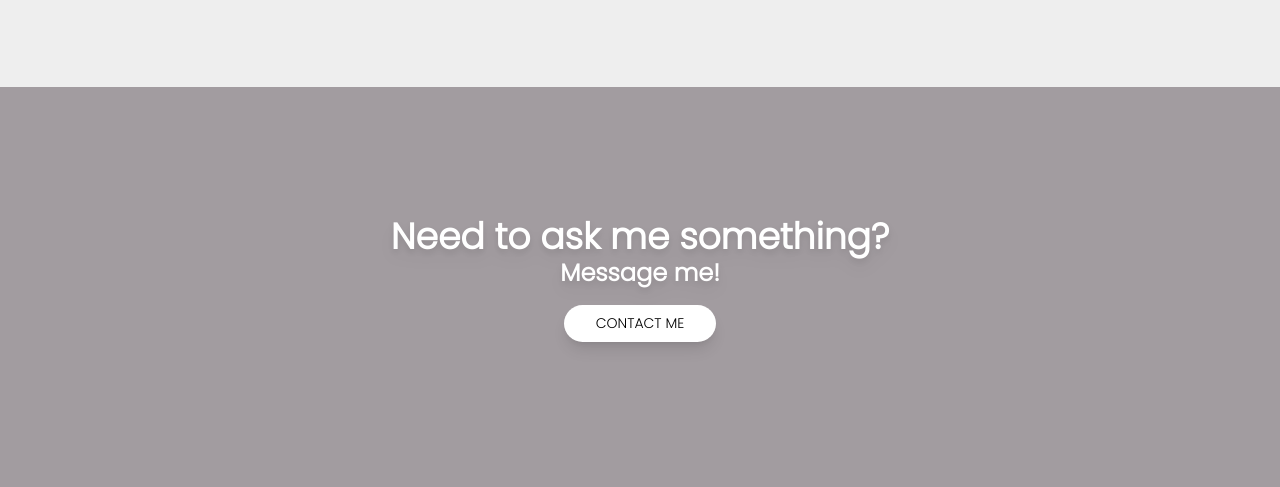
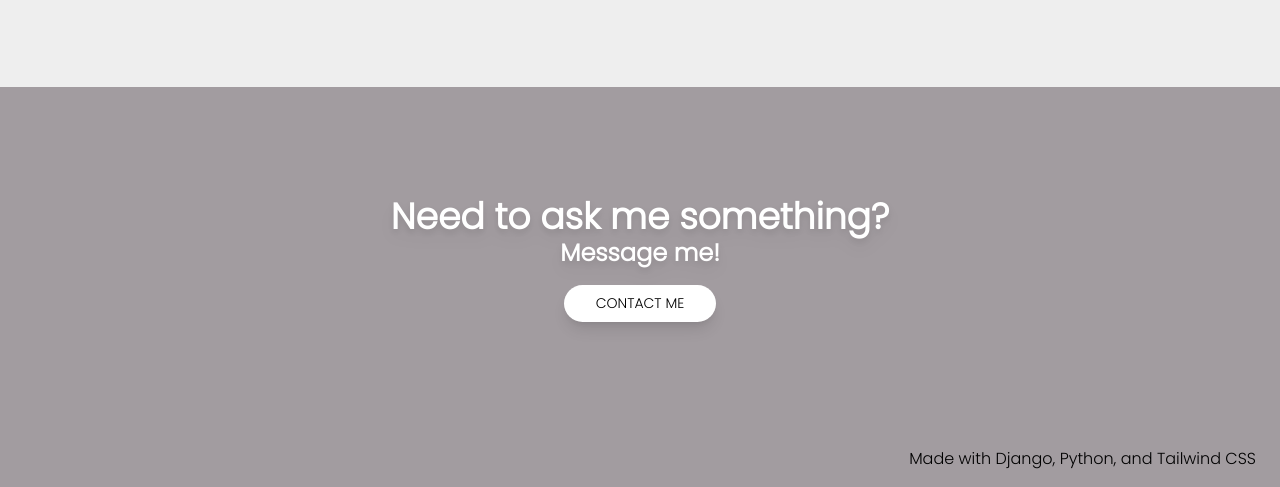
Before and after one commit to jhonejhee/website-core, a Django app: page / in a window 1280 px wide. Shown: the part 2313-2800 px from the top of the page. Run offline with Django 4.2, Linux system fonts and the light colour scheme; data that the repository does not hold is empty; some libraries are stand-ins or nearby versions.

Commit message:
initial website

```diff
--- a/portfolio/templates/footer/index.html
+++ b/portfolio/templates/footer/index.html
@@ -1,6 +1,6 @@
 
-    <section class="h-[50vh]" id="contact">
-        <div class="h-[50vh] flex items-center bg-secondary">
+    <section class="h-[45vh]" id="contact">
+        <div class="h-[45vh] flex items-center bg-secondary">
             <div class="flex flex-col items-center mx-auto py-[8vh]">
                 <div class="text-center">
                     <h1 class="text-2xl sm:text-4xl md:text-4xl font-bold drop-shadow-lg text-white">Need to ask me something?</h1>
@@ -19,9 +19,10 @@
                         </div>
                         {% endfor %}
                     </div>
-
                 {% endif %}
-
             </div>
         </div>
+        <footer class="h-[5vh] text-right bg-secondary px-[24px] text-xs md:text-base">
+            <p class="">Made with Django, Python, and Tailwind CSS</p>
+        </footer>
     </section>
--- a/portfolio/templates/home/index.html
+++ b/portfolio/templates/home/index.html
@@ -8,7 +8,7 @@
                 <h1 class="text-[2rem] md:text-[4vw] font-bold drop-shadow-lg">JHONE JHEE ADRIAN PATACSIL</h1>
             </div>
             <div class="text-center">
-                <h1 class="text-[1rem] md:text-[2vw]">Developer</h1>
+                <h1 class="text-[1rem] md:text-[2vw] drop-shadow-lg">Aspiring Developer</h1>
             </div>
             <div class="mt-[1rem] bg-white text-black text-center px-[32px] py-[8px] rounded-full shadow-lg hover:bg-[gray] hover:bg-accent hover:cursor-pointer w-auto">
                 <a class="" href="mailto:jhonejheepatacsil@gmail.com">CONTACT ME</a>
```
